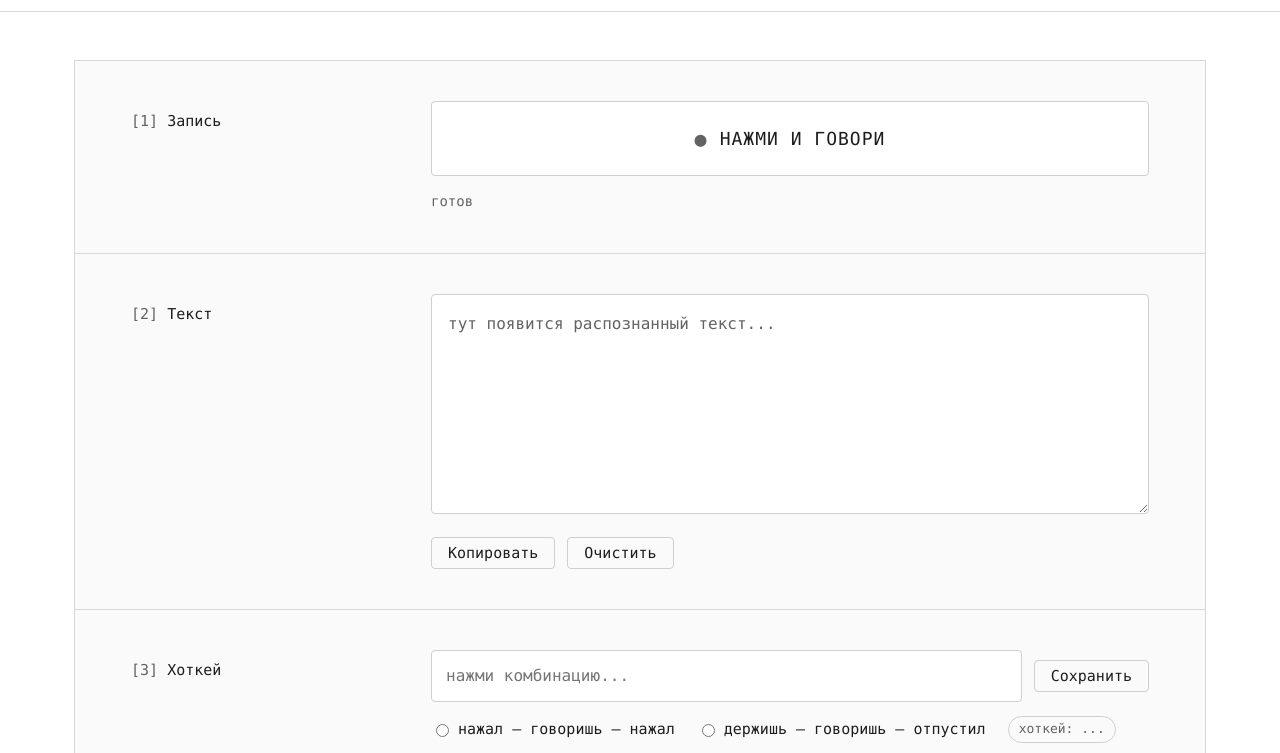
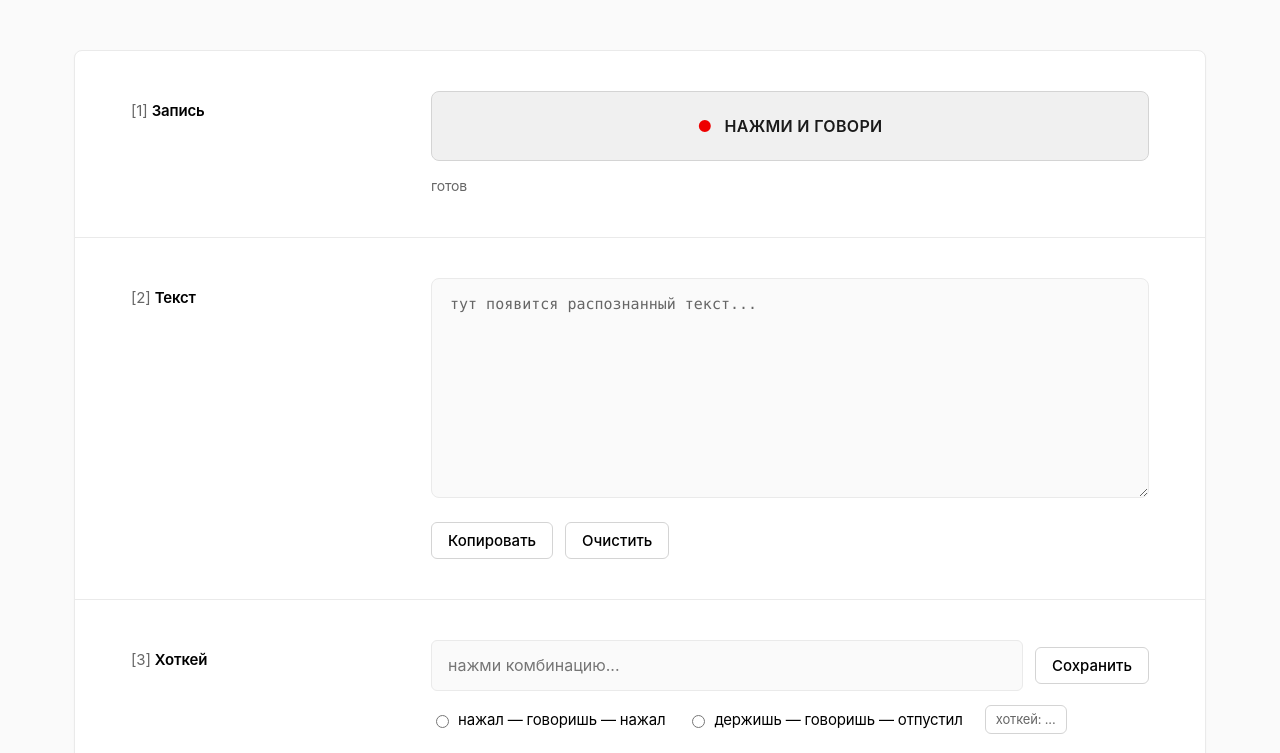
Before and after one commit to aidvizhhub/voiceog, a website: page public/index.html in a window 1280 px wide. Shown: the part 68-821 px from the top of the page. Drawn offline with Linux system fonts and the light colour scheme; no server answers.

Commit message:
style(morda): дизайн в духе Vercel Geist — монохром, тихая кнопка
Оформление морды переведено на токены Vercel Geist (с designsystems.one):
монохром, серые рамки, один синий акцент #0070f3, малые радиусы, без свечения.

- кнопка записи: заливка (чёрная/белая) → тихая поверхность с рамкой,
  контраст снижен, при записи краснеет рамка
- обе темы в light-dark(), переключение через color-scheme
- docs/design.md — откуда токены, почему монохром, шрифт и кириллица

````diff
--- /dev/null
+++ b/docs/design.md
@@ -0,0 +1,63 @@
+# Дизайн морды: откуда взяты токены
+
+Морда VOICEog (`public/index.html`) оформлена в стиле **Vercel Geist**
+(страница `designsystems.one/design-systems/vercel-geist`). Значения сняты не на
+глаз, а из палитры системы: `#000000`, `#ededed`, `#0070f3`, `#333333`,
+`#ffffff`, `#666666`, `#eaeaea`, `#fafafa`, `#ee0000`.
+
+Суть Geist — **монохром**: почти без цвета, глубина за счёт оттенков серого и
+тонких рамок. Единственный цветной акцент — синий `#0070f3` (ссылки, фокус,
+активные бейджи). Никаких градиентов и свечения.
+
+## Палитра (светлая / тёмная)
+
+Тема переключается через `color-scheme`, значения лежат в `light-dark(светлая,
+тёмная)` — без дублирования правил.
+
+| Токен | Светлая | Тёмная | Что это |
+|---|---|---|---|
+| `--bg` | `#fafafa` | `#000000` | фон страницы |
+| `--panel` | `#ffffff` | `#0a0a0a` | карточка |
+| `--line` | `#eaeaea` | `#333333` | рамка |
+| `--line-2` | `#d4d4d4` | `#444444` | рамка кнопок/полей |
+| `--text` | `#000000` | `#ededed` | текст |
+| `--muted` | `#666666` | `#888888` | приглушённый текст |
+| `--brand` | `#f0f0f0` | `#151515` | кнопка записи: тихая поверхность (не заливка) |
+| `--brand-fg` | `#1a1a1a` | `#e8e8e8` | текст на кнопке |
+| `--accent` | `#0070f3` | `#0070f3` | единственный цвет (ссылки, фокус, «ok») |
+| `--accent-soft` | `#eaf4ff` | `#0a2a4d` | мягкая подложка фокуса |
+| `--danger` | `#ee0000` | `#ee0000` | ошибка, точка записи |
+
+Формы: карточка — радиус **8px**, тень почти незаметная (`0 1px 2px rgba(0,0,0,.04)`);
+кнопки, поля, бейджи — радиус **6px**. Пилюль и крупных теней нет — это не стиль Geist.
+Главная кнопка записи — намеренно **не контрастная**: светло-серая поверхность на
+светлой теме, тёмно-серая на тёмной, с тонкой рамкой. Раньше она была заливкой
+(чёрной/белой) и била по глазам; теперь это спокойный блок, а заметная она за счёт
+размера. Красная точка — единственный «сигнал» (идёт запись); при записи рамка
+кнопки краснеет.
+
+## Шрифт — и тонкость
+
+В Geist шрифты называются Geist Sans / Geist Mono. Кириллицу мы гарантировать не
+можем, поэтому стек такой:
+```
+--sans: "Geist", "Inter", ui-sans-serif, system-ui, ...;
+--mono: "Geist Mono", "JetBrains Mono", ui-monospace, ...;
+```
+Латиница — Geist (как в системе), кириллица — Inter (у него она есть) или
+системный шрифт. Поле распознанного текста оставлено моноширинным — читается как
+«вывод», а не как украшение.
+
+## Где менять
+
+Всё — в одном блоке `:root` в начале `<style>` внутри `public/index.html`.
+Поменял переменную — поменялось везде. Сборщиков нет: сервер читает файл на
+каждый запрос, перезапуск не нужен.
+
+## Границы
+
+- Шрифты **не вшиты** — берутся из системы, если есть. Хочешь гарантированно
+  Geist — положи `.woff2` в `public/fonts/` и научи сервер отдавать их (сейчас
+  он отдаёт только саму страницу).
+- Дизайн — только внешний вид. Логика (хоткей, запись, вставка, доктор) не
+  затронута.
--- a/public/index.html
+++ b/public/index.html
@@ -14,24 +14,29 @@
 </script>
 <style>
   :root {
-    /* тёмная — фолбэк для старых браузеров; светлая — через light-dark() */
-    --bg: #0c0c0e;
-    --bg: light-dark(#ffffff, #0c0c0e);
-    --panel: #131010;
-    --panel: light-dark(#fafafa, #131010);
-    --line: #3d3838;
-    --line: light-dark(#d9d8d8, #3d3838);
-    --line-2: #4a4545;
-    --line-2: light-dark(#d0cfce, #4a4545);
-    --text: #b8b2b2;
-    --text: light-dark(#1d1d1f, #b8b2b2);
-    --bright: #f2eded;
-    --bright: light-dark(#000000, #f2eded);
-    --muted: #716b6a;
-    --muted: light-dark(#646262, #716b6a);
-    --white: #ffffff;
+    /* Дизайн-токены Vercel Geist (с designsystems.one): монохром, серые рамки,
+       один синий акцент #0070f3, малые радиусы, без свечения.
+       light-dark(светлая, тёмная) — тема переключается через color-scheme. */
+    --bg: light-dark(#fafafa, #000000);
+    --panel: light-dark(#ffffff, #0a0a0a);
+    --line: light-dark(#eaeaea, #333333);
+    --line-2: light-dark(#d4d4d4, #444444);
+    --text: light-dark(#000000, #ededed);
+    --bright: light-dark(#000000, #ffffff);
+    --muted: light-dark(#666666, #888888);
     --white: light-dark(#000000, #ffffff);
-    --mono: "Berkeley Mono", "IBM Plex Mono", ui-monospace, SFMono-Regular, Menlo,
+    --brand: light-dark(#f0f0f0, #151515);   /* кнопка: тихая поверхность, не заливка */
+    --brand-fg: light-dark(#1a1a1a, #e8e8e8);
+    --accent: #0070f3;                        /* единственный цвет */
+    --accent-soft: light-dark(#eaf4ff, #0a2a4d);
+    --success: light-dark(#0070f3, #3291ff);
+    --danger: #ee0000;
+    --radius: 8px;
+
+    /* Geist Sans/Mono, с кириллическим запасным (Inter/JetBrains). */
+    --sans: "Geist", "Inter", ui-sans-serif, system-ui, -apple-system,
+            "Segoe UI", Roboto, "Noto Sans", sans-serif;
+    --mono: "Geist Mono", "JetBrains Mono", ui-monospace, SFMono-Regular, Menlo,
             Monaco, Consolas, "Liberation Mono", "Courier New", monospace;
     color-scheme: light dark;
   }
@@ -43,48 +48,52 @@
     margin: 0;
     background: var(--bg);
     color: var(--text);
-    font-family: var(--mono);
+    font-family: var(--sans);
     font-size: 16px;
     line-height: 1.6;
+    letter-spacing: -0.01em;
+    -webkit-font-smoothing: antialiased;
   }
   a { color: var(--text); text-decoration: none; }
-  a:hover { color: var(--white); }
-  button { font-family: var(--mono); }
+  a:hover { color: var(--accent); }
+  button { font-family: var(--sans); }
 
   header {
     display: flex;
     align-items: center;
     justify-content: space-between;
     padding: 22px 32px;
-    border-bottom: 1px solid var(--line);
     gap: 24px;
     flex-wrap: wrap;
   }
-  .logo { font-weight: 700; font-size: 22px; color: var(--white); letter-spacing: .5px; }
+  .logo { font-weight: 600; font-size: 21px; color: var(--bright); letter-spacing: -0.03em; }
   .logo .dim { color: var(--muted); }
-  nav { display: flex; gap: 26px; font-size: 15px; align-items: center; }
+  nav { display: flex; gap: 22px; font-size: 15px; align-items: center; }
   .theme { display: flex; gap: 6px; }
   .theme button {
-    padding: 4px 12px;
+    padding: 5px 13px;
     font-size: 14px;
     color: var(--muted);
     background: transparent;
     border: 1px solid var(--line);
-    border-radius: 999px;
+    border-radius: 6px;
     cursor: pointer;
   }
   .theme button:hover { color: var(--text); border-color: var(--line-2); }
-  .theme button.on { color: var(--bright); border-color: var(--text); }
+  .theme button.on { color: var(--bright); border-color: var(--text); background: var(--panel); }
 
   main {
     max-width: 1180px;
-    margin: 48px auto;
+    margin: 40px auto;
     padding: 0 24px;
   }
 
   .frame {
     background: var(--panel);
     border: 1px solid var(--line);
+    border-radius: var(--radius);
+    box-shadow: 0 1px 2px rgba(0, 0, 0, .04);
+    overflow: hidden;
   }
 
   .row {
@@ -97,7 +106,7 @@
 
   .label { color: var(--muted); font-size: 15px; padding-top: 8px; }
   .label .num { color: var(--muted); }
-  .label .cap { color: var(--text); font-weight: 500; }
+  .label .cap { color: var(--bright); font-weight: 600; }
 
   .rec {
     width: 100%;
@@ -105,50 +114,52 @@
     align-items: center;
     justify-content: center;
     gap: 12px;
-    padding: 26px 20px;
-    font-size: 18px;
-    font-weight: 500;
-    letter-spacing: 1px;
-    color: var(--text);
-    background: var(--bg);
+    padding: 24px 20px;
+    font-size: 16px;
+    font-weight: 600;
+    letter-spacing: .02em;
+    color: var(--brand-fg);
+    background: var(--brand);
     border: 1px solid var(--line-2);
-    border-radius: 4px;
+    border-radius: var(--radius);
     cursor: pointer;
-    transition: border-color .15s, color .15s;
+    transition: background .12s, border-color .12s, transform .12s;
   }
-  .rec:hover { border-color: var(--text); color: var(--bright); }
-  .rec.on { border-color: var(--bright); color: var(--bright); }
-  .rec .dot { color: var(--muted); font-size: 20px; line-height: 1; }
-  .rec.on .dot { color: var(--bright); animation: blink 1s steps(2, start) infinite; }
+  .rec:hover { background: color-mix(in srgb, var(--brand) 90%, var(--text) 10%); border-color: var(--text); }
+  .rec:active { transform: translateY(1px); }
+  .rec.on { border-color: var(--danger); background: color-mix(in srgb, var(--brand) 94%, var(--danger) 6%); }
+  .rec .dot { color: var(--danger); font-size: 16px; line-height: 1; }
+  .rec.on .dot { animation: blink 1s steps(2, start) infinite; }
   @keyframes blink { 50% { opacity: 0; } }
 
   .status { margin-top: 14px; color: var(--muted); font-size: 14px; min-height: 22px; }
-  .status.err { color: #ff9d8a; }
+  .status.err { color: var(--danger); }
 
   textarea {
     width: 100%;
     min-height: 220px;
     resize: vertical;
-    padding: 16px;
-    font: inherit;
+    padding: 16px 18px;
+    font-family: var(--mono);
+    font-size: 15px;
     color: var(--text);
     background: var(--bg);
-    border: 1px solid var(--line-2);
-    border-radius: 4px;
+    border: 1px solid var(--line);
+    border-radius: var(--radius);
     outline: none;
   }
   textarea::placeholder { color: var(--muted); }
-  textarea:focus { border-color: var(--text); }
+  textarea:focus { border-color: var(--accent); box-shadow: 0 0 0 3px var(--accent-soft); }
 
   .actions { display: flex; gap: 12px; margin-top: 16px; }
   .btn {
-    padding: 6px 16px;
+    padding: 8px 16px;
     font-size: 15px;
     font-weight: 500;
     color: var(--text);
     background: var(--panel);
     border: 1px solid var(--line-2);
-    border-radius: 4px;
+    border-radius: 6px;
     cursor: pointer;
   }
   .btn:hover { color: var(--bright); border-color: var(--text); }
@@ -157,27 +168,27 @@
   .field {
     flex: 1;
     min-width: 200px;
-    padding: 12px 14px;
+    padding: 12px 16px;
     font: inherit;
     color: var(--text);
     background: var(--bg);
-    border: 1px solid var(--line-2);
-    border-radius: 4px;
+    border: 1px solid var(--line);
+    border-radius: 6px;
     outline: none;
     cursor: pointer;
   }
-  .field:focus { border-color: var(--text); color: var(--bright); }
+  .field:focus { border-color: var(--accent); box-shadow: 0 0 0 3px var(--accent-soft); color: var(--bright); }
   .modes { display: flex; gap: 22px; align-items: center; margin-top: 14px; flex-wrap: wrap; font-size: 15px; }
   .mode { display: flex; gap: 6px; align-items: center; cursor: pointer; }
   .badge {
-    padding: 2px 10px;
+    padding: 3px 10px;
     border: 1px solid var(--line-2);
-    border-radius: 999px;
+    border-radius: 6px;
     font-size: 13px;
     color: var(--muted);
   }
-  .badge.ok { color: var(--bright); border-color: var(--text); }
-  .badge.err { color: #ff9d8a; border-color: #ff9d8a; }
+  .badge.ok { color: var(--accent); border-color: var(--accent); }
+  .badge.err { color: var(--danger); border-color: var(--danger); }
 
   footer {
     max-width: 1180px;
@@ -186,7 +197,7 @@
     color: var(--muted);
     font-size: 14px;
   }
-  footer .on { color: var(--bright); }
+  footer .on { color: var(--accent); }
 
   @media (max-width: 760px) {
     .row { grid-template-columns: 1fr; gap: 16px; padding: 28px 24px; }
````
